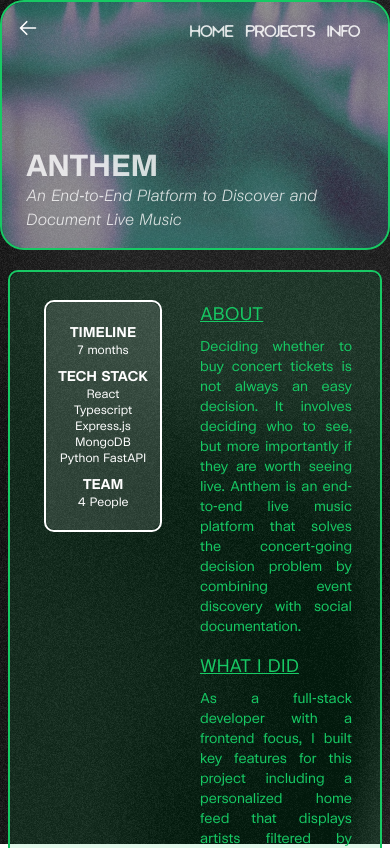
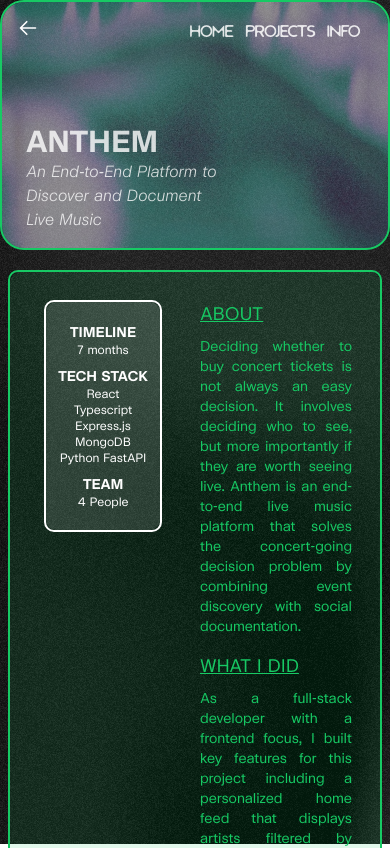
Before and after one commit to michaelmaddison02/personal-website, a Next.js app: page /projects/anthem in a window 390 px wide. Shown: the top 848 px of the page. Built offline with nearby package versions, Linux system fonts and the light colour scheme.

Commit message:
fix video auto-fullscreen for mobile

```diff
--- a/src/app/projects/anthem/page.tsx
+++ b/src/app/projects/anthem/page.tsx
@@ -100,6 +100,7 @@ export default function Page() {
                                                         autoPlay
                                                         loop
                                                         muted
+                                                        playsInline
                                                         className="w-full h-full object-cover"
                                                         preload="metadata"
                                                     >
@@ -121,6 +122,7 @@ export default function Page() {
                                                         autoPlay
                                                         loop
                                                         muted
+                                                        playsInline
                                                         className="w-full h-full object-cover"
                                                         preload="metadata"
                                                     >
@@ -142,6 +144,7 @@ export default function Page() {
                                                         autoPlay
                                                         loop
                                                         muted
+                                                        playsInline
                                                         className="w-full h-full object-cover"
                                                         preload="metadata"
                                                     >
@@ -163,6 +166,7 @@ export default function Page() {
                                                         autoPlay
                                                         loop
                                                         muted
+                                                        playsInline
                                                         className="w-full h-full object-cover"
                                                         preload="metadata"
                                                     >
@@ -184,6 +188,7 @@ export default function Page() {
                                                         autoPlay
                                                         loop
                                                         muted
+                                                        playsInline
                                                         className="w-full h-full object-cover"
                                                         preload="metadata"
                                                     >
--- a/src/app/projects/pulselink/page.tsx
+++ b/src/app/projects/pulselink/page.tsx
@@ -90,6 +90,7 @@ export default function Page() {
                                 autoPlay
                                 loop
                                 muted
+                                playsInline
                                 className="w-full h-full object-cover"
                                 preload="metadata"
                             >
--- a/src/components/ProjectHero.tsx
+++ b/src/components/ProjectHero.tsx
@@ -63,7 +63,7 @@ export default function ProjectHero({
       </button>
       <div className="absolute bottom-4 left-6 font-crit font-bold text-white opacity-80">
         <div className="text-3xl md:text-3xl">{title}</div>
-        <div className="text-s font-light italic">{subtitle}</div>
+        <div className="max-w-[200px] sm:max-w-full text-s font-light italic">{subtitle}</div>
       </div>
       {githubUrl && (
         <a
```
